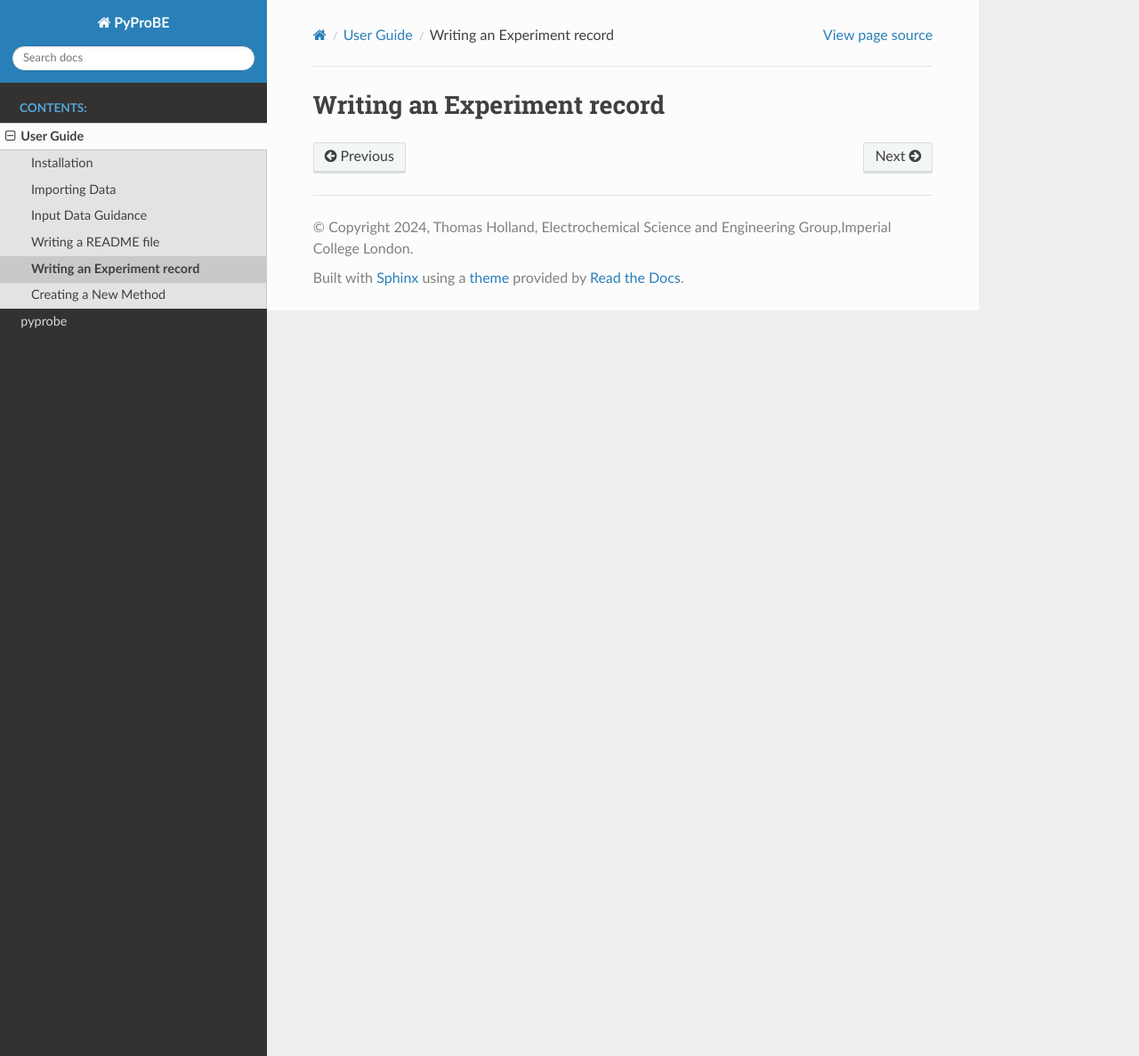
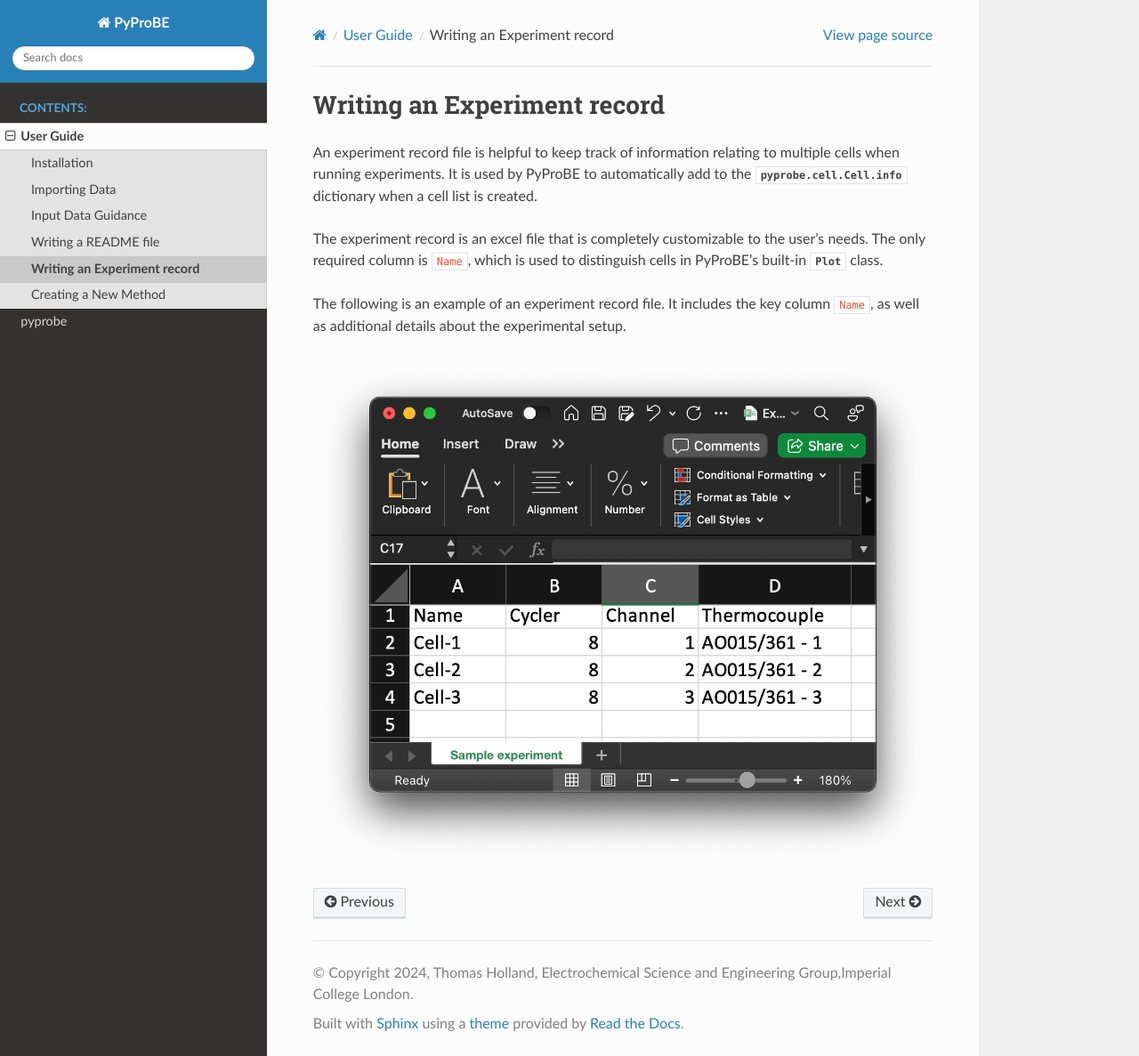
Before and after one commit to ImperialCollegeLondon/PyProBE, a Sphinx documentation site: the page built from docs/source/writing_an_experiment_record.rst, in a window 1280 px wide and 1187 px high. Shown: the whole window at 89% size. Built offline with Sphinx 7.4.7 and the Read the Docs theme 2.0.0, drawn with Linux system fonts in a browser that asks for light colours.

Commit message:
Add experiment record guidance

```diff
--- a/docs/source/writing_an_experiment_record.rst
+++ b/docs/source/writing_an_experiment_record.rst
@@ -1,3 +1,16 @@
 .. _writing_an_experiment_record:
+
 Writing an Experiment record
 ============================
+An experiment record file is helpful to keep track of information relating to multiple
+cells when running experiments. It is used by PyProBE to automatically add to the
+:attr:`pyprobe.cell.Cell.info` dictionary when a cell list is created.
+
+The experiment record is an excel file that is completely customizable to the user's
+needs. The only required column is :code:`Name`, which is used to distinguish cells in
+PyProBE's built-in :class:`~pyprobe.plot.Plot` class.
+
+The following is an example of an experiment record file. It includes the key column
+:code:`Name`, as well as additional details about the experimental setup.
+
+.. image:: images/Example_experiment_record.png
```
Also changed, not shown: docs/source/images/Example_experiment_record.png (added).
